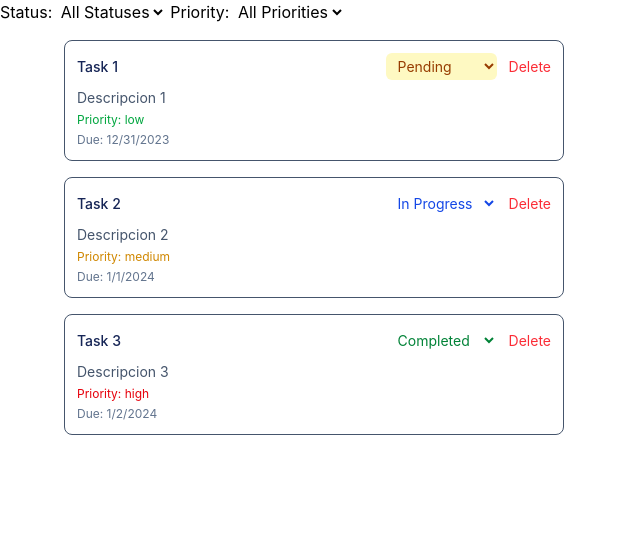
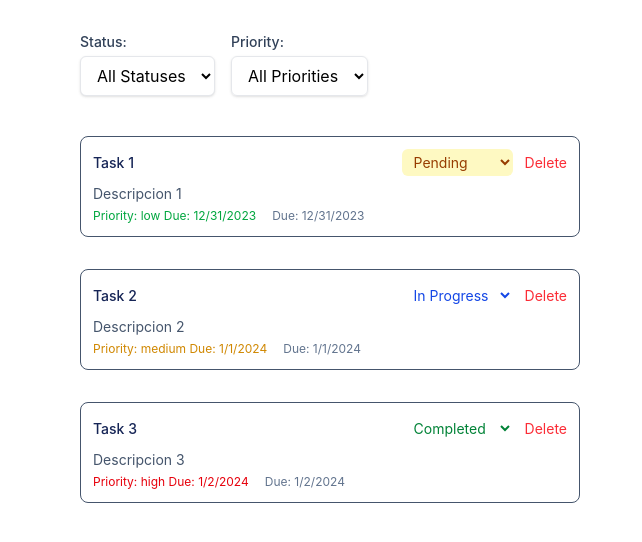
Before and after one commit to acpalacios3/task-manager, a React (Vite) app: page / in a window 1280 px wide. Shown: the top 542 px of the page, without its empty margins (0-642 px from the left). Built offline with nearby package versions, Linux system fonts and the light colour scheme.

Commit message:
styles with Tailwind CSS for status and priorities Lists

```diff
--- a/src/App.tsx
+++ b/src/App.tsx
@@ -49,7 +49,8 @@ export default function App() {
 
   function handleDelete(taskId: string) {
     setTasks((previousTasks) =>
-      previousTasks.filter((task) => task.id !== taskId)
+      previousTasks.filter(
+        (task) => task.id !== taskId)
     );
   }
 
--- a/src/components/TaskItem/TaskItem.tsx
+++ b/src/components/TaskItem/TaskItem.tsx
@@ -56,22 +56,23 @@ export default function TaskItem({ task, onStatusChange, onDelete, }: TaskItemPr
                     {task.description}
                 </p>
 
+                <div className="flex items-center gap-4">
+
                 <p
                     className={`text-xs ${task.priority === "high" ? "text-red-600"
                             : task.priority === "medium" ? "text-yellow-600"
                             : "text-green-600"
                         }`}
                 >
-                    Priority: {task.priority}
+                    Priority: {task.priority} Due: {task.dueDate}
                 </p>
 
                 <p className="text-xs text-slate-500">
                     Due: {task.dueDate}
                 </p>
+                </div>
             </div>
 
         </div>
-
     );
-
 }
--- a/src/components/TaskList/TaskList.tsx
+++ b/src/components/TaskList/TaskList.tsx
@@ -33,11 +33,18 @@ export default function TaskList({
 
 
     return (
+        <div className="p-4">
+
+            <div className="mb-6 ml-16 mt-4 flex flex-wrap gap-4">
+
               <div>
                 {/* Status Filter */}
-            <label>Status: </label>
+                <label className="mb-1 block font-medium text-sm text-slate-700">
+                    Status:
+                </label>
 
                 <select
+                    className="rounded-md border border-gray-200 bg-white px-3 py-2 shadow-sm "
                     value={statusFilter}
                     onChange={(event) =>
                         setStatusFilter(event.target.value)
@@ -48,11 +55,18 @@ export default function TaskList({
                     <option value="in-progress">In Progress</option>
                     <option value="completed">Completed</option>
                 </select>
+            </div>
 
+
+            <div>
                 {/* Priority Filter */}
-            <label> Priority: </label>
+                <label  className="mb-1 block font-medium text-sm text-slate-700">
+                    Priority:
+                </label>
 
                 <select
+
+                   className="rounded-md border border-gray-200  px-3 py-2 shadow-sm"
                     value={priorityFilter}
                     onChange={(event) =>
                         setPriorityFilter(event.target.value)
@@ -63,9 +77,12 @@ export default function TaskList({
                     <option value="medium">Medium</option>
                     <option value="high">High</option>
                 </select>
+            </div>
+     </div>
+
 
         {/*  render tasks */}
-        <div className="task-list">
+     <div className="flex flex-col">
             {/* {tasks.map((task) => ( */}
 
              {/* filter tasks */}
@@ -78,6 +95,9 @@ export default function TaskList({
                 />
             ))}
         </div>
+        {filterTasks.length === 0 && (
+                <p>No tasks found</p>
+            )}
     </div>
     );
  }
```
Lines whose indentation alone changed are shown as unchanged.
